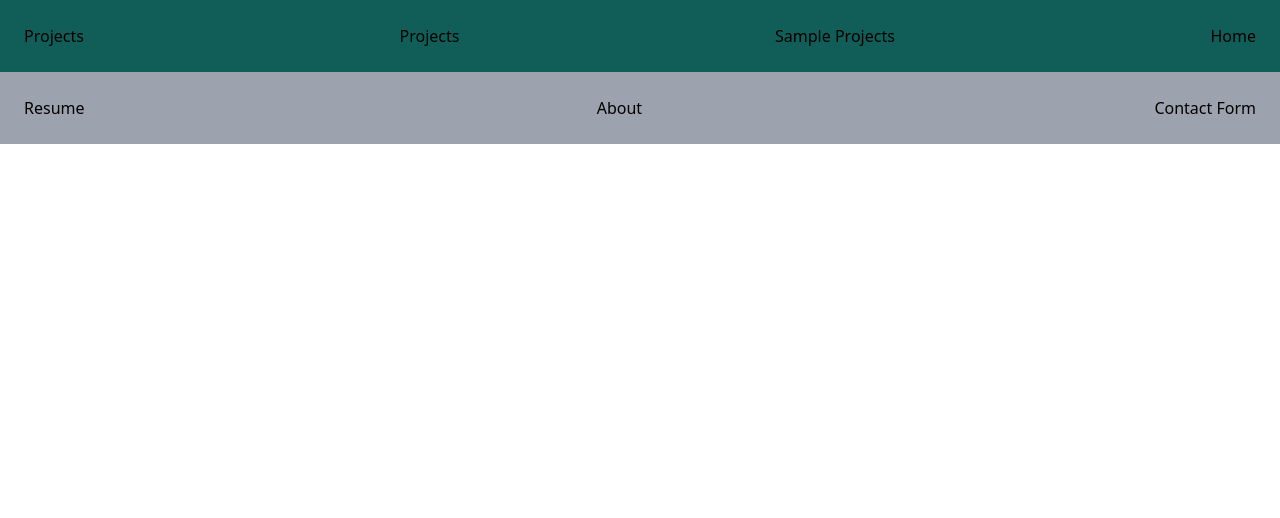
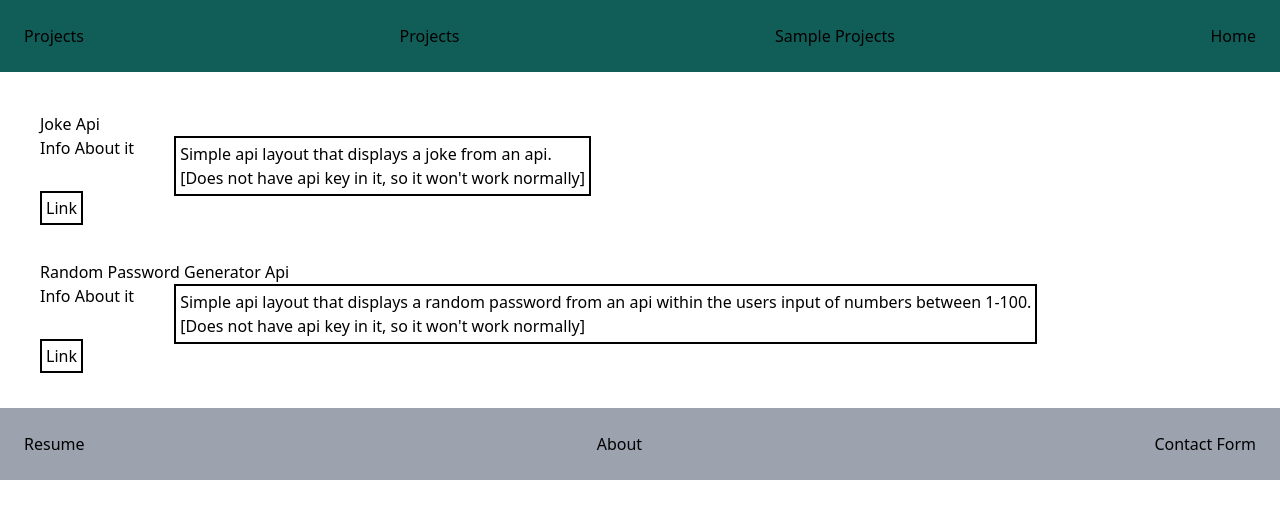
Before and after one commit to SeanTshark/2025-webtech-final-project, a website: page projects.html in a window 1280 px wide. Drawn offline with Linux system fonts and the light colour scheme.

Commit message:
feat(projects_page): add project section

```diff
--- a/projects.html
+++ b/projects.html
@@ -28,9 +28,31 @@
     </div>
 </header>
 <main>
-    <article>
+    <article class="p-10">
         <header></header>
-
+            <section>
+                <h1>Joke Api</h1>
+                <div class="flex flex-start">
+                    <h1 class="mr-10">Info About it</h1>
+                    <div class="w-fit p-1 border-2 border-black">
+                        <p>Simple api layout that displays a joke from an api.</p>
+                        <p>[Does not have api key in it, so it won't work normally]</p>
+                    </div>
+                </div>
+                <a class="w-fit p-1 border-2 border-black" href="#">Link</a>
+            </section>
+            <section class="mt-10">
+                <h1>Random Password Generator Api</h1>
+                <div class="flex flex-start">
+                    <h1 class="mr-10">Info About it</h1>
+                    <div class="w-fit p-1 border-2 border-black">
+                        <p>Simple api layout that displays a random password from an api within the users input of
+                            numbers between 1-100.</p>
+                        <p>[Does not have api key in it, so it won't work normally]</p>
+                    </div>
+                </div>
+                <a class="w-fit p-1 border-2 border-black" href="#">Link</a>
+        </section>
     </article>
 </main>
 <footer>
```
Also changed, not shown: assets/css/site.css.
